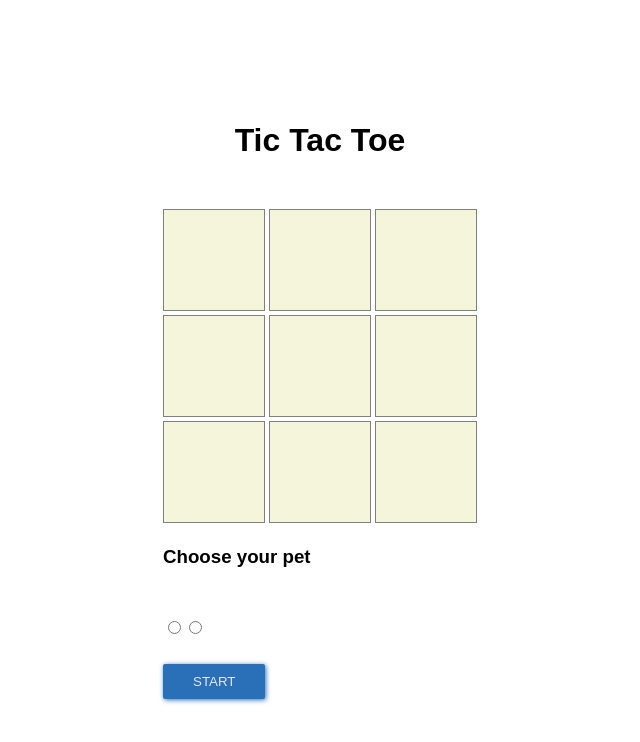
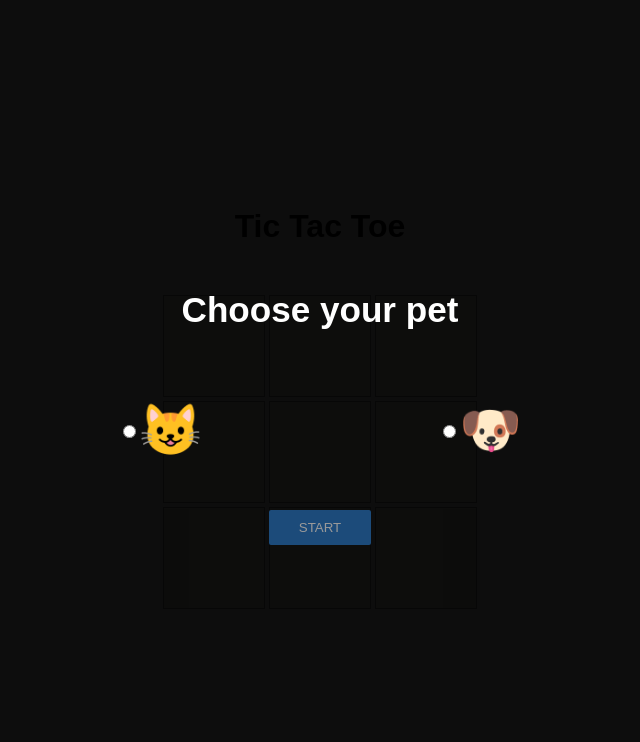
Before and after one commit to eduardapontel/tic-tac-toe, a plain HTML site: page index.html in a window 1280 px wide. Both pictures are taken after a click on the button "YES". Shown: the whole page, without its empty margins (320-960 px from the left). Drawn offline with Linux system fonts and the light colour scheme; a web font is replaced by a local one.

Commit message:
Update style.css

```diff
--- a/styles/style.css
+++ b/styles/style.css
@@ -36,35 +36,36 @@ h3 {
     display: inline-block;
 }
 
-.x {
+.x,
+.o {
     position: relative;
 }
 
-.x:after {
+.x:after,
+.o:after {
     position: absolute;
-    content: '\1F63A';
     font-size: 50px;
     line-height: 100px;
     inset: 0;
 }
 
-.o {
-    position: relative;
+.x:after {
+    content: '\1F63A';
 }
 
 .o:after {
-    position: absolute;
     content: '\1F436';
-    font-size: 50px;
-    line-height: 100px;
-    inset: 0;
+}
+
+#dog,
+#cat {
+    cursor: pointer !important;
 }
 
 input[type='button'] {
     padding: 10px 30px;
+    background-color: #2e7dcc;
     color: #ffffff;
-    background: #2e7dcc;
-    box-shadow: #2e7dcc 1px 1px 5px;
     border: none;
     margin-top: 30px;
     filter: brightness(0.9);
@@ -73,6 +74,59 @@ input[type='button'] {
 }
 
 input[type='button']:hover {
-    filter: brightness(1);
-    transition: all, 1s;
+    filter: brightness(1.2);
+    transform: scale(1.05);
+    transition: all 0.7s;
 }
+
+input[type='button']:disabled {
+    filter: brightness(0.6);
+    cursor: default;
+}
+
+#select {
+    position: fixed;
+    width: 100%;
+    height: 100%;
+    background-color: rgba(0, 0, 0, 0.95);
+    color: #fff;
+    font-size: 30px;
+    display: flex;
+    justify-content: center;
+    align-items: center;
+    flex-direction: column;
+    top: 0;
+    right: 0;
+}
+
+.pet-select {
+    display: none;
+}
+
+#container {
+    display: flex;
+    width: 50%;
+    justify-content: space-around;
+}
+
+#cat::after,
+#dog::after {
+    font-size: 50px;
+    line-height: 100px;
+}
+
+#cat::after {
+    content: '\1F63A';
+}
+
+#dog::after {
+    content: '\1F436';
+}
+
+input[type='button']#yes {
+    background: #2256a4;
+}
+
+input[type='button']#no {
+    background: #8a1515;
+}
```
